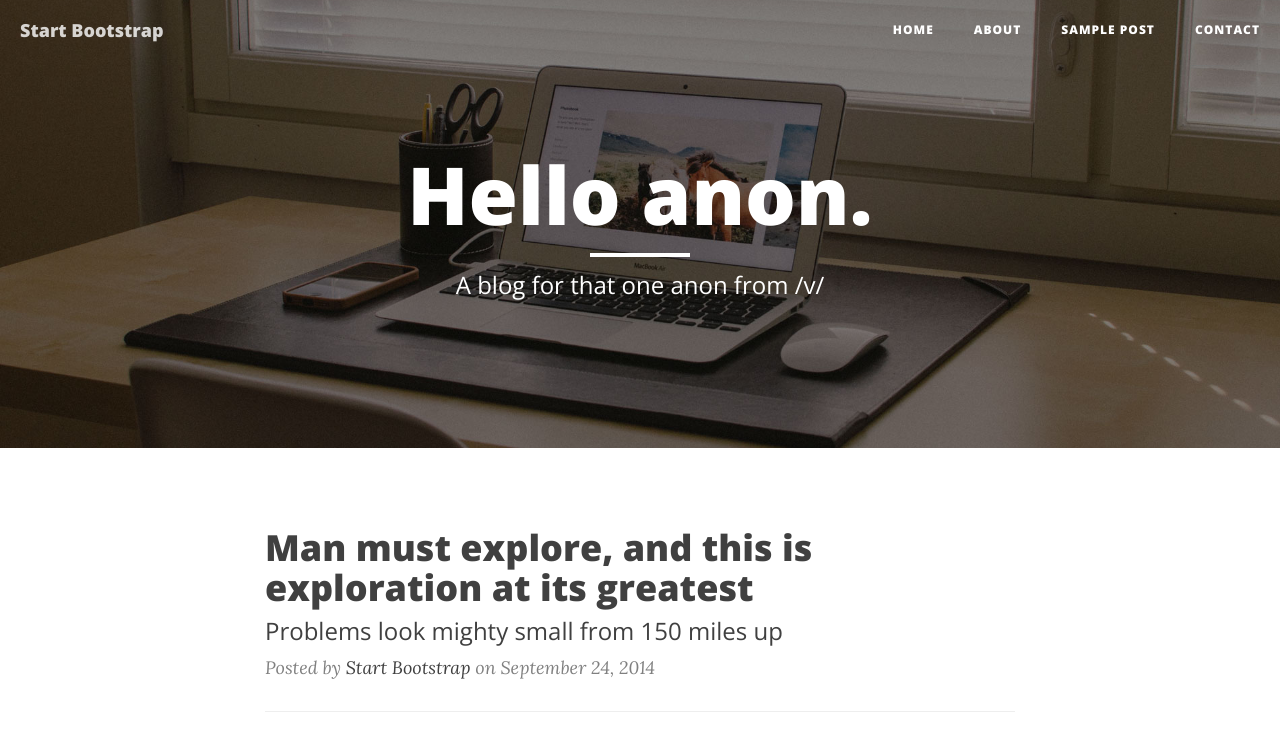
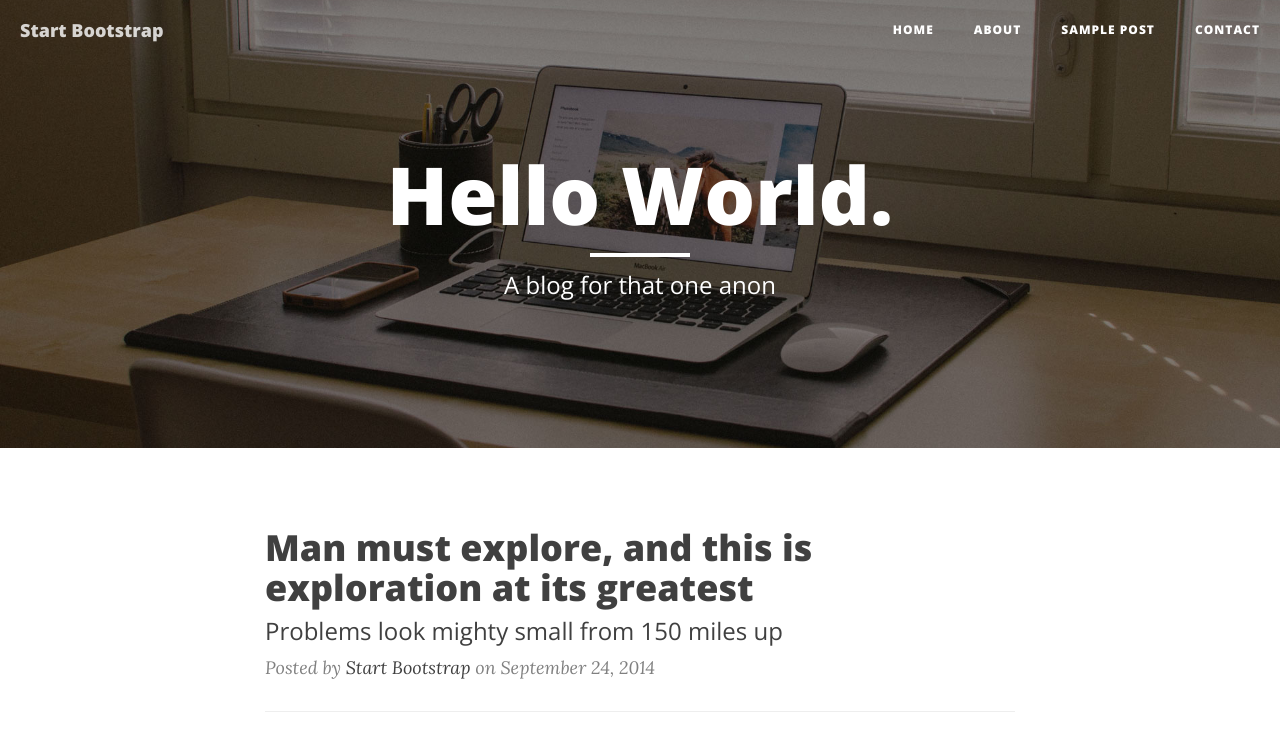
Before and after one commit to jjegbe01/anonWebsite, a website: page index.html in a window 1280 px wide. Shown: the top 739 px of the page. Drawn offline with nearby package versions, Linux system fonts and the light colour scheme.

Commit message:
Text changes

```diff
--- a/index.html
+++ b/index.html
@@ -76,9 +76,9 @@
             <div class="row">
                 <div class="col-lg-8 col-lg-offset-2 col-md-10 col-md-offset-1">
                     <div class="site-heading">
-                        <h1>Hello anon.</h1>
+                        <h1>Hello World.</h1>
                         <hr class="small">
-                        <span class="subheading">A blog for that one anon from /v/</span>
+                        <span class="subheading">A blog for that one anon</span>
                     </div>
                 </div>
             </div>
```
